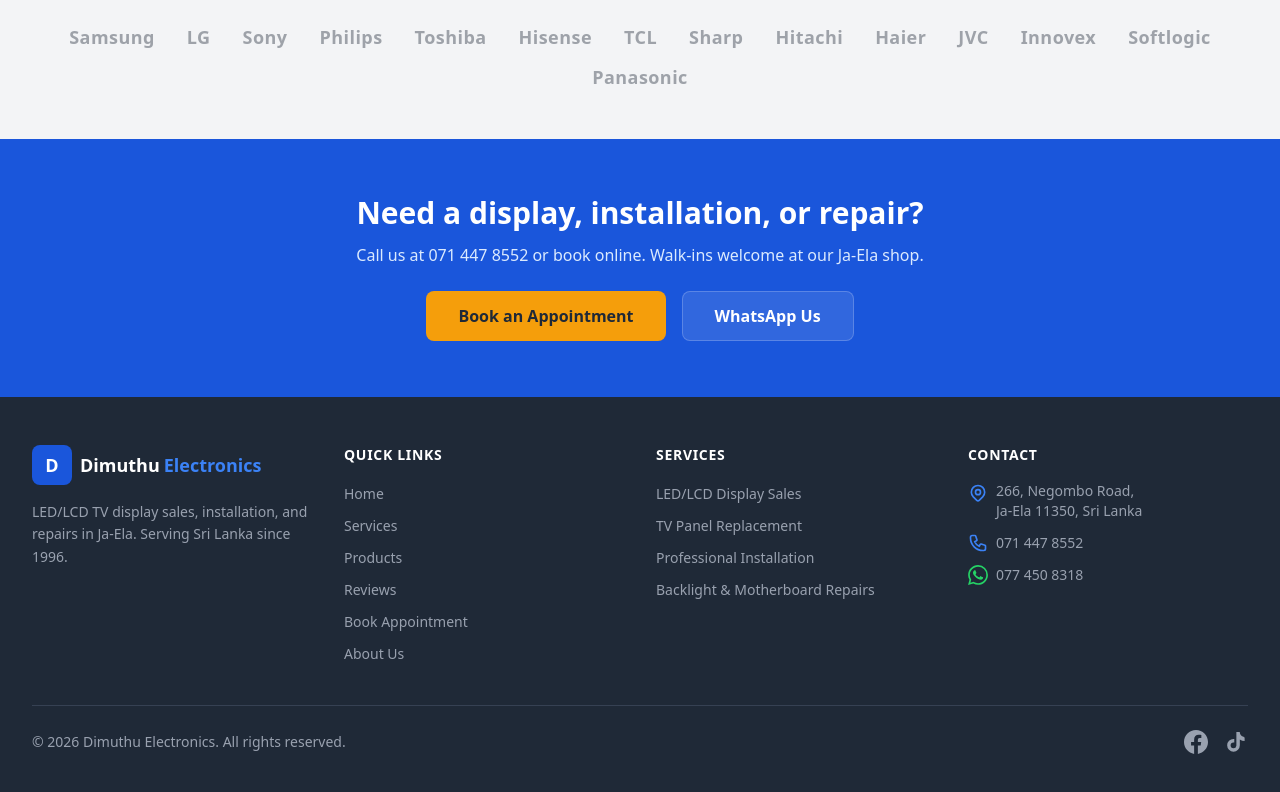
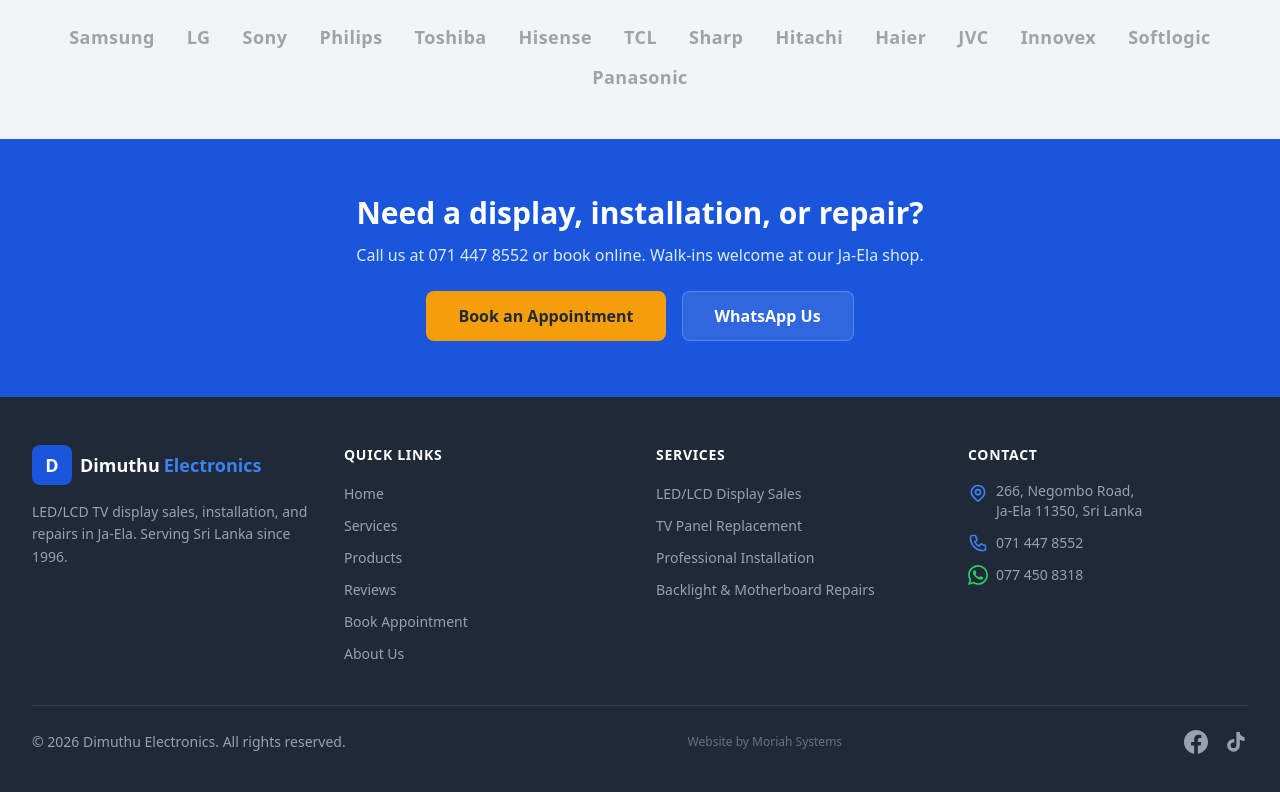
Before and after one commit to Dimuthu-Electronics/dimuthu-website, a Next.js app: page / in a window 1280 px wide. Shown: the part 3678-4470 px from the top of the page. Built offline with nearby package versions, Linux system fonts and the light colour scheme.

Commit message:
Add 'Website by Moriah Systems' credit in footer

```diff
--- a/src/components/Footer.tsx
+++ b/src/components/Footer.tsx
@@ -91,6 +91,9 @@
           <p className="text-gray-400 text-sm">
             &copy; {new Date().getFullYear()} Dimuthu Electronics. All rights reserved.
           </p>
+          <p className="text-gray-500 text-xs">
+            Website by Moriah Systems
+          </p>
           <div className="flex items-center gap-4">
             <a
               href="https://www.facebook.com/p/Dimuthu-Electronics-100063125384683/"
```
